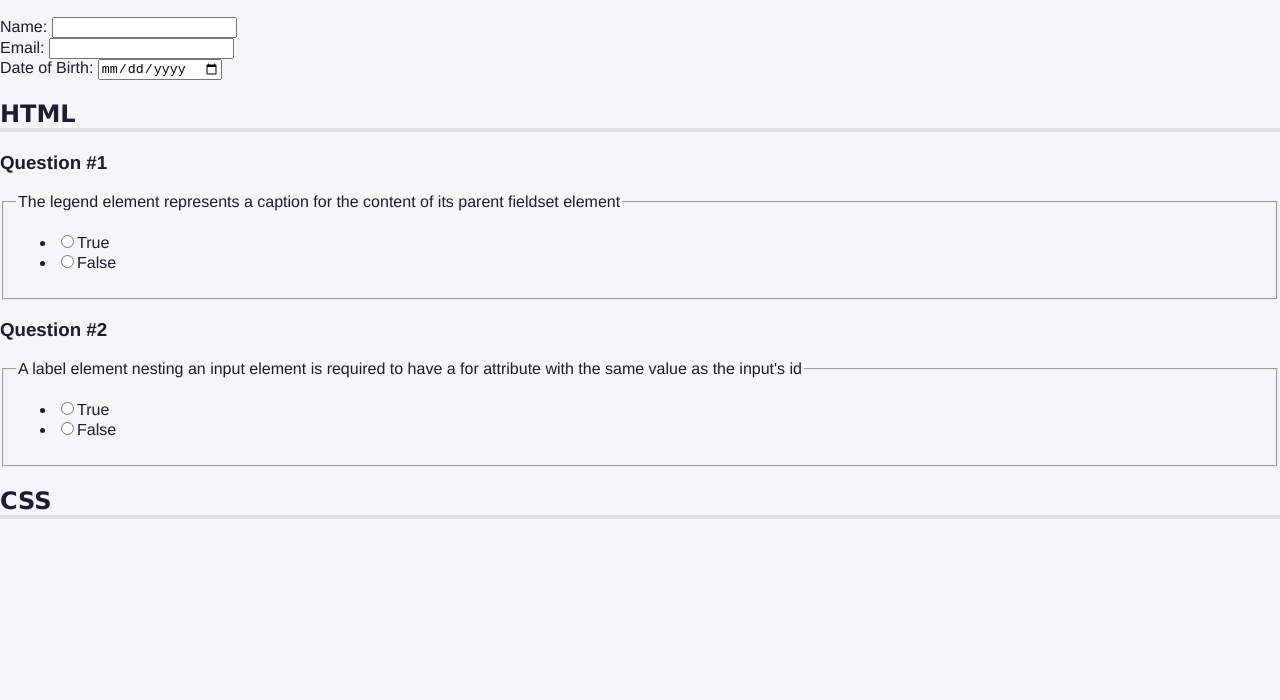
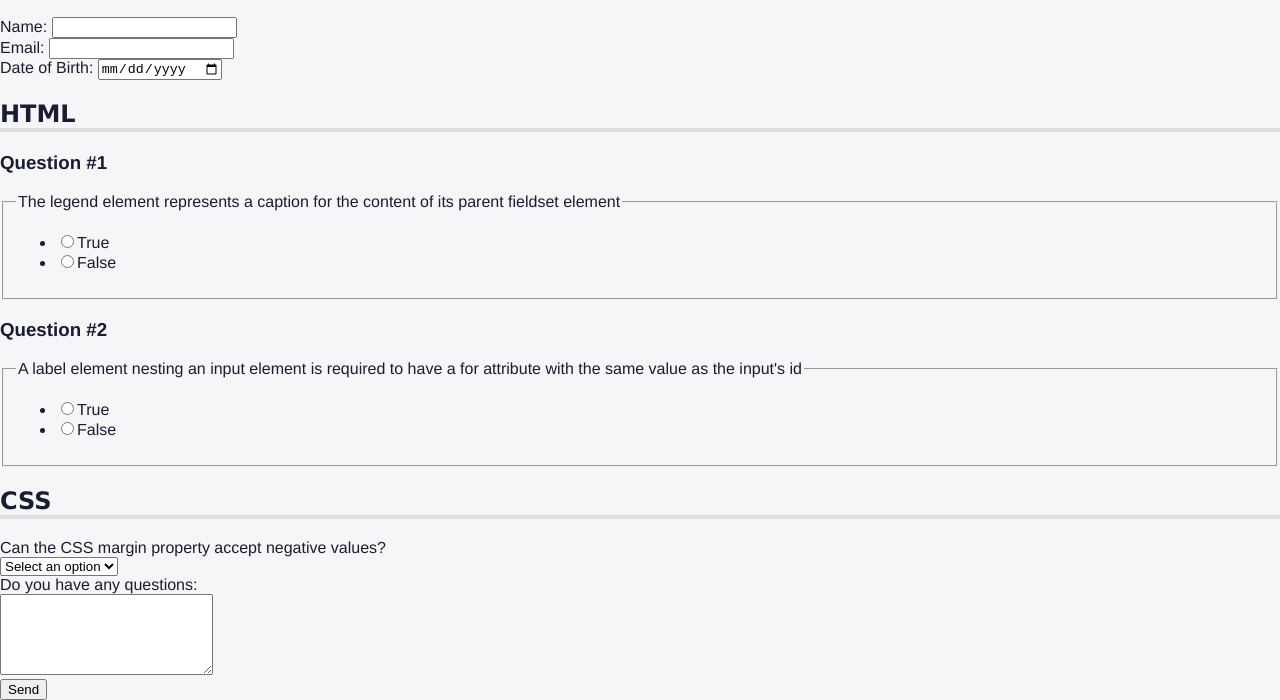
Before and after one commit to IlliaLev/QuizProject, a plain HTML site: page index.html in a window 1280 px wide. Shown: the part 105-805 px from the top of the page. Drawn offline with Linux system fonts and the light colour scheme.

Commit message:
completed 3rd section, added submit button

```diff
--- a/index.html
+++ b/index.html
@@ -63,7 +63,26 @@
             </section>
             <section role="region" aria-labelledby="css-questions">
                 <h2 id="css-questions">CSS</h2>
+                <div class="formrow">
+                    <div class="question-block">
+                        <label for="css-q1">Can the CSS margin property accept negative values?</label>
+                    </div>
+                    <div class="answer">
+                        <select name="css-q1" id="css-q1" required>
+                            <option value="">Select an option</option>
+                            <option value="yes">Yes</option>
+                            <option value="no">No</option>
+                        </select>
+                    </div>
+                    <div class="question-block">
+                        <label for="css-q2">Do you have any questions:</label>
+                    </div>
+                    <div class="answer">
+                        <textarea name="css-q2" id="css-q2" cols="24" rows="5"></textarea>
+                    </div>
+                </div>
             </section>
+            <input type="submit" value="Send">
         </form>
     </main>
 </body>
```
